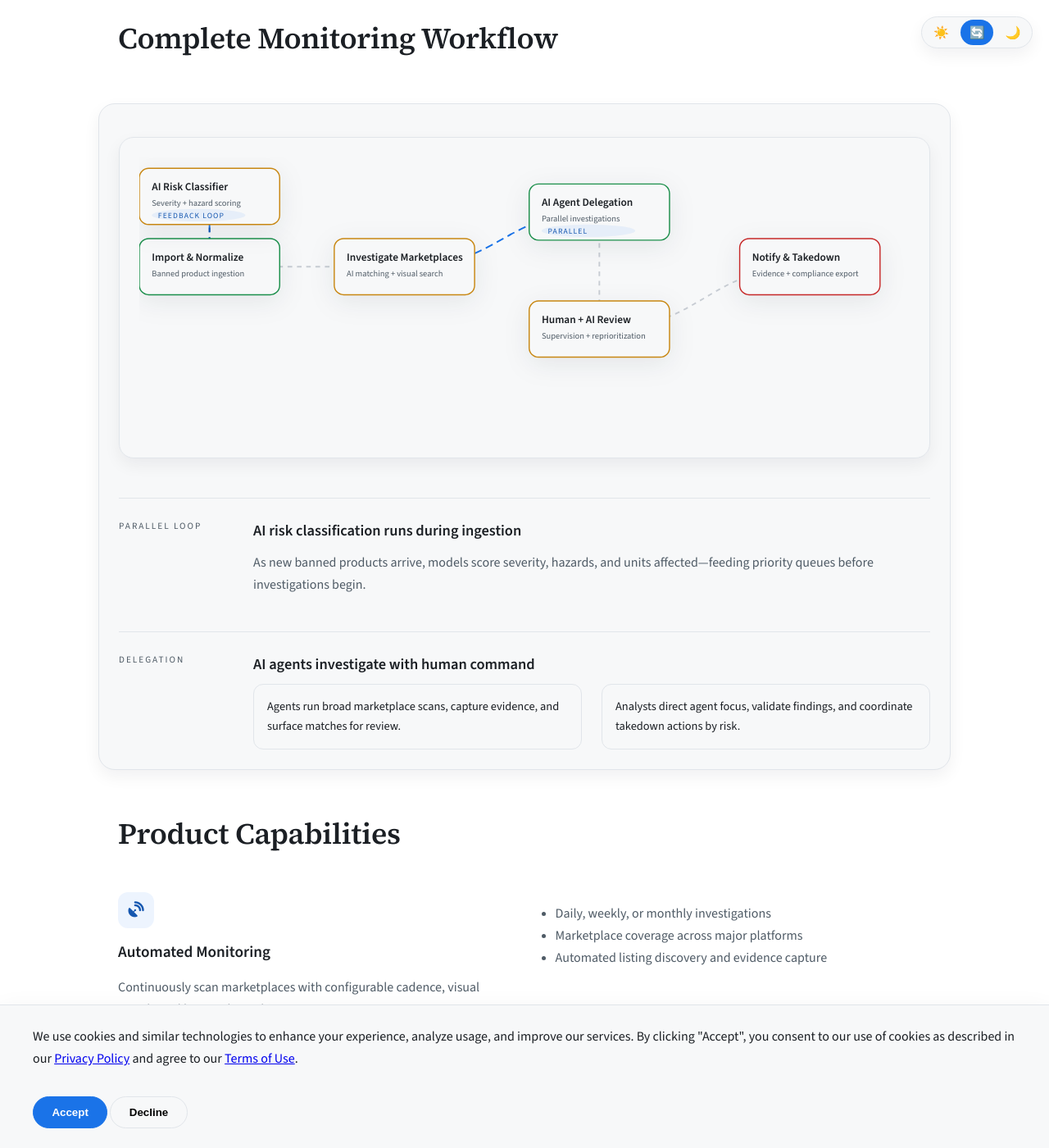
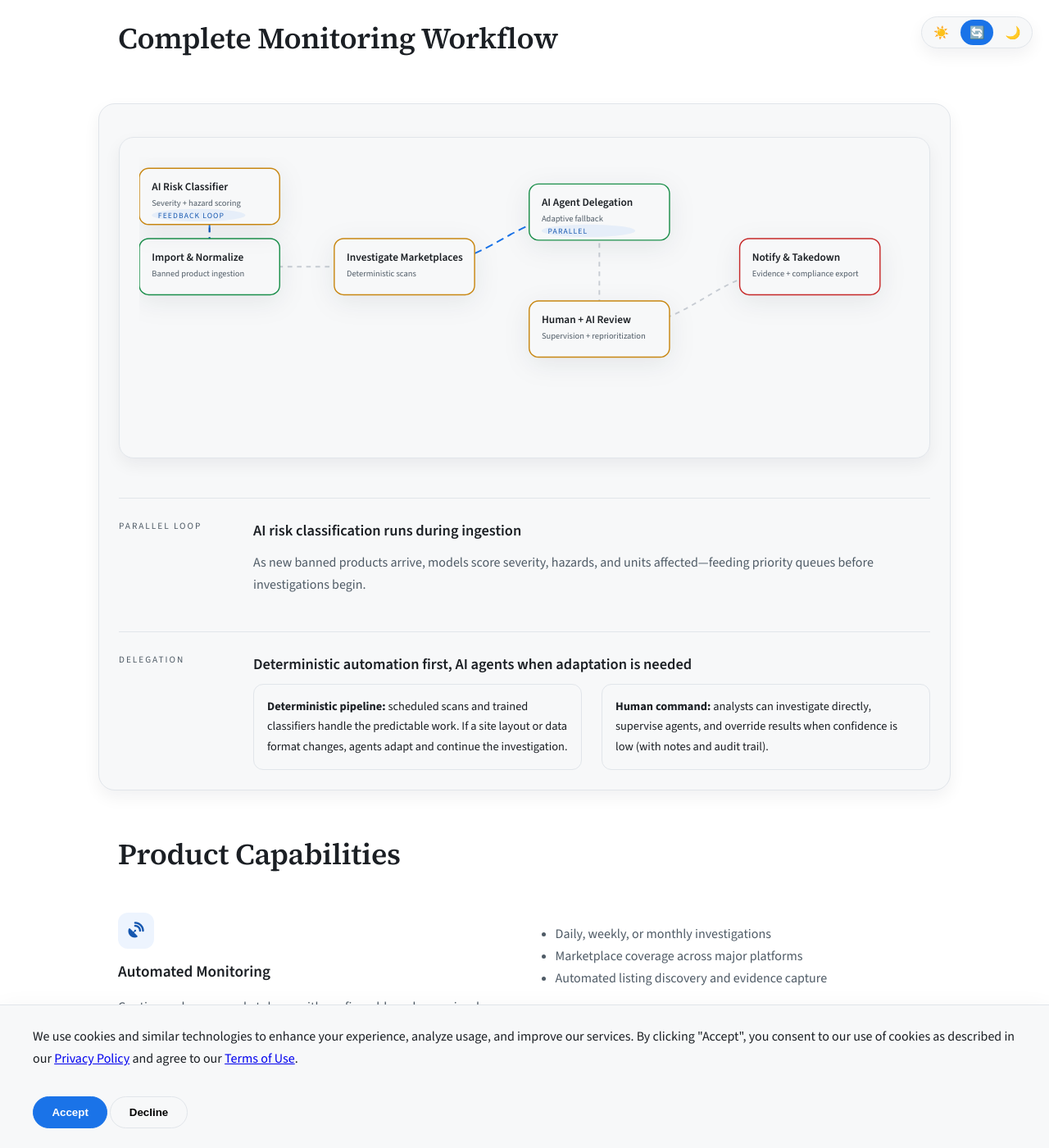
Before and after one commit to bizoton19/altitude, a Jekyll site: the page built from docs/index.md, in a window 1280 px wide and 1400 px high, scrolled down 1599 px. Shown: the whole window at 82% size. Built offline with Jekyll 4.4.1, drawn with Linux system fonts in a browser that asks for light colours; some of the changed text lies outside the part shown.

Commit message:
Clarify delegation and rename classifier model label

```diff
--- a/docs/index.md
+++ b/docs/index.md
@@ -105,30 +105,30 @@ description: Automated banned product monitoring for regulatory agencies, manufa
     </div>
   </div>
 
-  <div class="workflow-stage">
-    <div class="workflow-label">Delegation</div>
-    <div>
-      <div class="workflow-title">AI agents investigate with human command</div>
-      <div class="workflow-duo">
-        <div class="workflow-pill">Agents run broad marketplace scans, capture evidence, and surface matches for review.</div>
-        <div class="workflow-pill">Analysts direct agent focus, validate findings, and coordinate takedown actions by risk.</div>
-      </div>
-    </div>
-  </div>
+	  <div class="workflow-stage">
+	    <div class="workflow-label">Delegation</div>
+	    <div>
+	      <div class="workflow-title">Deterministic automation first, AI agents when adaptation is needed</div>
+	      <div class="workflow-duo">
+	        <div class="workflow-pill"><strong>Deterministic pipeline:</strong> scheduled scans and trained classifiers handle the predictable work. If a site layout or data format changes, agents adapt and continue the investigation.</div>
+	        <div class="workflow-pill"><strong>Human command:</strong> analysts can investigate directly, supervise agents, and override results when confidence is low (with notes and audit trail).</div>
+	      </div>
+	    </div>
+	  </div>
 </div>
 
 <script src="https://d3js.org/d3.v7.min.js"></script>
 <script>
   (function() {
-    const data = {
-      nodes: [
-        { id: 'import', label: 'Import & Normalize', subtitle: 'Banned product ingestion', state: 'green', details: 'Normalize identifiers, deduplicate sources, and prepare ingestion queue.' },
-        { id: 'risk', label: 'AI Risk Classifier', subtitle: 'Severity + hazard scoring', type: 'loop', state: 'yellow', details: 'Scores risk, flags high-severity hazards, feeds priority queues.' },
-        { id: 'investigate', label: 'Investigate Marketplaces', subtitle: 'AI matching + visual search', state: 'yellow', details: 'Marketplace crawls, similarity matching, and listing capture.' },
-        { id: 'agents', label: 'AI Agent Delegation', subtitle: 'Parallel investigations', type: 'branch', state: 'green', details: 'Agents run targeted investigations with human supervision.' },
-        { id: 'review', label: 'Human + AI Review', subtitle: 'Supervision + reprioritization', state: 'yellow', details: 'Analysts validate evidence and reprioritize by severity.' },
-        { id: 'takedown', label: 'Notify & Takedown', subtitle: 'Evidence + compliance export', state: 'red', details: 'Issue takedowns, notify stakeholders, archive audit trail.' }
-      ],
+	    const data = {
+	      nodes: [
+	        { id: 'import', label: 'Import & Normalize', subtitle: 'Banned product ingestion', state: 'green', details: 'Normalize identifiers, deduplicate sources, and prepare ingestion queue.' },
+	        { id: 'risk', label: 'AI Risk Classifier', subtitle: 'Severity + hazard scoring', type: 'loop', state: 'yellow', details: 'Scores risk, flags high-severity hazards, feeds priority queues.' },
+	        { id: 'investigate', label: 'Investigate Marketplaces', subtitle: 'Deterministic scans', state: 'yellow', details: 'Scheduled investigations across marketplaces using matching, visual search, and fixed success criteria.' },
+	        { id: 'agents', label: 'AI Agent Delegation', subtitle: 'Adaptive fallback', type: 'branch', state: 'green', details: 'Agents step in when sites change or ambiguity appears, adapting extraction and reasoning under human supervision.' },
+	        { id: 'review', label: 'Human + AI Review', subtitle: 'Supervision + reprioritization', state: 'yellow', details: 'Analysts validate evidence and reprioritize by severity.' },
+	        { id: 'takedown', label: 'Notify & Takedown', subtitle: 'Evidence + compliance export', state: 'red', details: 'Issue takedowns, notify stakeholders, archive audit trail.' }
+	      ],
       links: [
         { source: 'import', target: 'risk', type: 'active' },
         { source: 'import', target: 'investigate', type: 'main' },
@@ -367,7 +367,7 @@ Altitude classifies imported banned products across a low‑to‑high hazard spe
     <div class="risk-tooltip-card">
       <div class="risk-tooltip-title" id="riskVizTooltipTitle">Classifying…</div>
       <div class="risk-tooltip-body" id="riskVizTooltipBody">Ingesting banned products and scoring hazard risk.</div>
-      <div class="risk-chip" id="riskVizTooltipChip">Random Forest Model</div>
+      <div class="risk-chip" id="riskVizTooltipChip">AI Model</div>
     </div>
   </div>
 </div>
```
Also changed, not shown: other parts of docs/index.md (+1 -1 lines).
